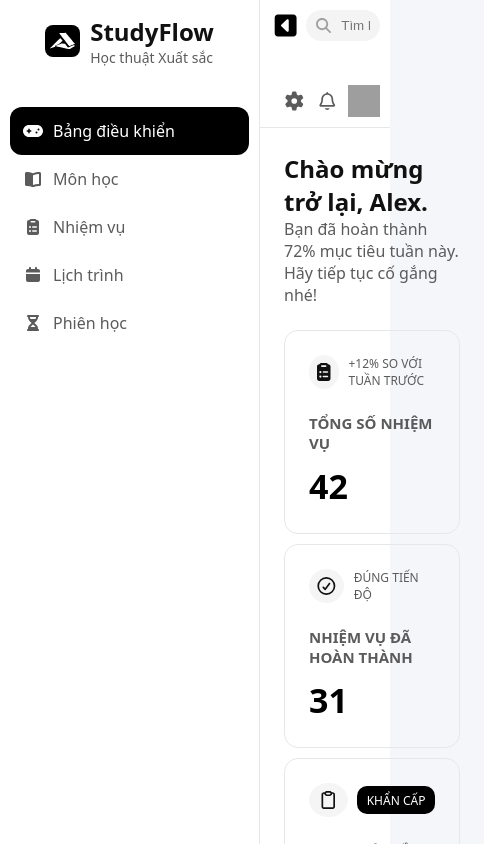
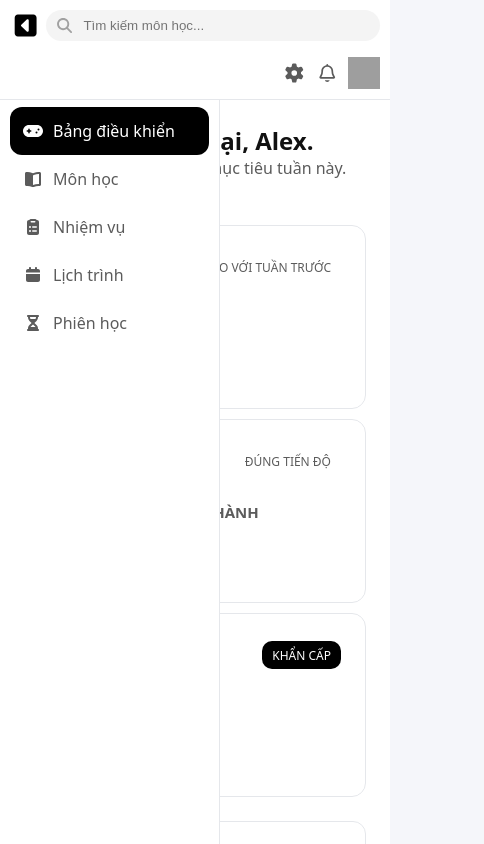
Before and after one commit to DinhQuocDatIT/study-planner, a React (Vite) app in the folder frontend/: page / in a window 390 px wide. Shown: the whole page, 484 px wide, since content can reach past the window. Built offline with nearby package versions, Linux system fonts and the light colour scheme; grey boxes are pictures that could not be loaded.

Commit message:
update dashboard ui

```diff
--- a/frontend/src/components/Tasks/TaskDetail/TaskDetail.jsx
+++ b/frontend/src/components/Tasks/TaskDetail/TaskDetail.jsx
@@ -93,7 +93,7 @@ function TaskDetail({ task, onClose }) {
       description: task.description,
     });
   }, [task]);
-  const handleSubmit = () => {
+  const handleSubmit = (e) => {
     e.preventDefault();
     /// call api
   };
--- a/frontend/src/components/Tasks/TaskDetail/TaskDetail.module.css
+++ b/frontend/src/components/Tasks/TaskDetail/TaskDetail.module.css
@@ -89,7 +89,7 @@
 .group label {
   font-size: 13px;
   color: var(--secondary-text-color);
-  font-size: 500;
+  font-weight: 500;
 }
 .group label svg {
   margin-right: 5px;
--- a/frontend/src/layouts/MainLayout/MainLayout.module.css
+++ b/frontend/src/layouts/MainLayout/MainLayout.module.css
@@ -14,6 +14,7 @@
   border-right: var(--border);
   transition: transform 0.3s ease;
   background-color: var(--bg-color);
+  z-index: 1000;
 }
 .open {
   transform: translateX(0);
@@ -26,7 +27,6 @@
   width: 100%;
   flex: 1;
   margin-left: 260px;
-  transition: margin-left 0.3s ease;
   height: 100vh;
   transition: all 0.3s ease;
 }
@@ -43,6 +43,7 @@
   height: 64px;
   border-bottom: var(--border);
   background-color: var(--bg-color);
+  z-index: 1000;
 }
 .headerFull {
   left: 0;
@@ -53,16 +54,24 @@
   margin-top: 64px;
   padding: var(--spacing-m);
   overflow-y: auto;
-  height: auto;
   height: calc(100vh - 64px);
 }
 /* ===== MOBILE ===== */
 @media (max-width: 600px) {
   .header {
-    height: 128px;
+    left: 0;
+    width: 100%;
+    height: 100px;
   }
   .content {
-    height: calc(100vh - 128px);
-    margin-top: 128px;
+    height: calc(100vh - 100px);
+    margin-top: 100px;
+  }
+  .sidebar {
+    width: 220px;
+  }
+
+  .maincontent {
+    margin-left: 0;
   }
 }
--- a/frontend/src/pages/Subjects/AddSchedule/AddSchedule.module.css
+++ b/frontend/src/pages/Subjects/AddSchedule/AddSchedule.module.css
@@ -25,6 +25,7 @@
   padding: 5px 10px;
   outline: none;
   border: var(--border);
+  min-height: 35px;
 }
 .wrapper .action {
   display: flex;
@@ -58,5 +59,4 @@
   .wrapper .inputgroup {
     width: 100%;
   }
-
 }
--- a/frontend/src/pages/Subjects/AddSubject/AddSubject.module.css
+++ b/frontend/src/pages/Subjects/AddSubject/AddSubject.module.css
@@ -15,6 +15,7 @@
   display: flex;
   align-items: center;
   gap: 7px;
+  width: fit-content;
   font-size: 13px;
   color: var(--secondary-text-color);
   text-decoration: none;
--- a/frontend/src/pages/Tasks/AddTask/AddTask.module.css
+++ b/frontend/src/pages/Tasks/AddTask/AddTask.module.css
@@ -14,6 +14,7 @@
 .header a {
   display: flex;
   align-items: center;
+  width: fit-content;
   gap: 7px;
   font-size: 13px;
   color: var(--secondary-text-color);
@@ -142,13 +143,26 @@ form .description textarea {
   gap: 10px;
 }
 @media (max-width: 992px) {
- .formGrid {
-  display: grid;
-  grid-template-columns: repeat(1, 1fr);
-  gap: 10px;
-}
+  .formGrid {
+    display: grid;
+    grid-template-columns: repeat(1, 1fr);
+    gap: 10px;
+  }
 }
 /* ===== MOBILE ===== */
 @media (max-width: 600px) {
-
+  .formGrid .formGroup input {
+    outline: none;
+    border: var(
+      --border
+    ); /* Thêm viền hoặc background để mobile không nuốt ô */
+    background-color: var(--surface-light, #f9f9f9);
+    padding: 8px 5px;
+    font-size: 14px;
+    font-weight: 500;
+    cursor: pointer;
+    border-radius: 8px; /* Bo góc nhẹ cho đồng bộ */
+    flex: 1; /* Để ô tự động kéo dài ra lấp đầy khoảng trống */
+    min-height: 40px; /* Chiều cao tối thiểu chuẩn cho ngón tay bấm trên mobile */
+  }
 }
```
